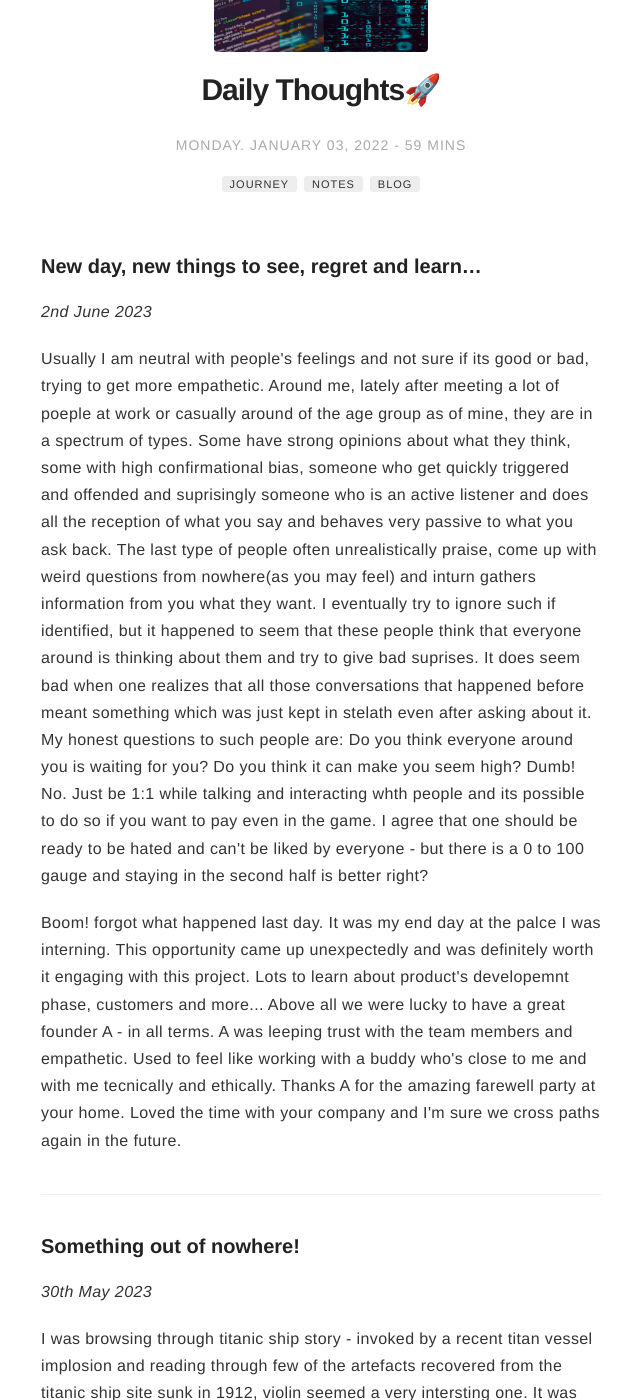
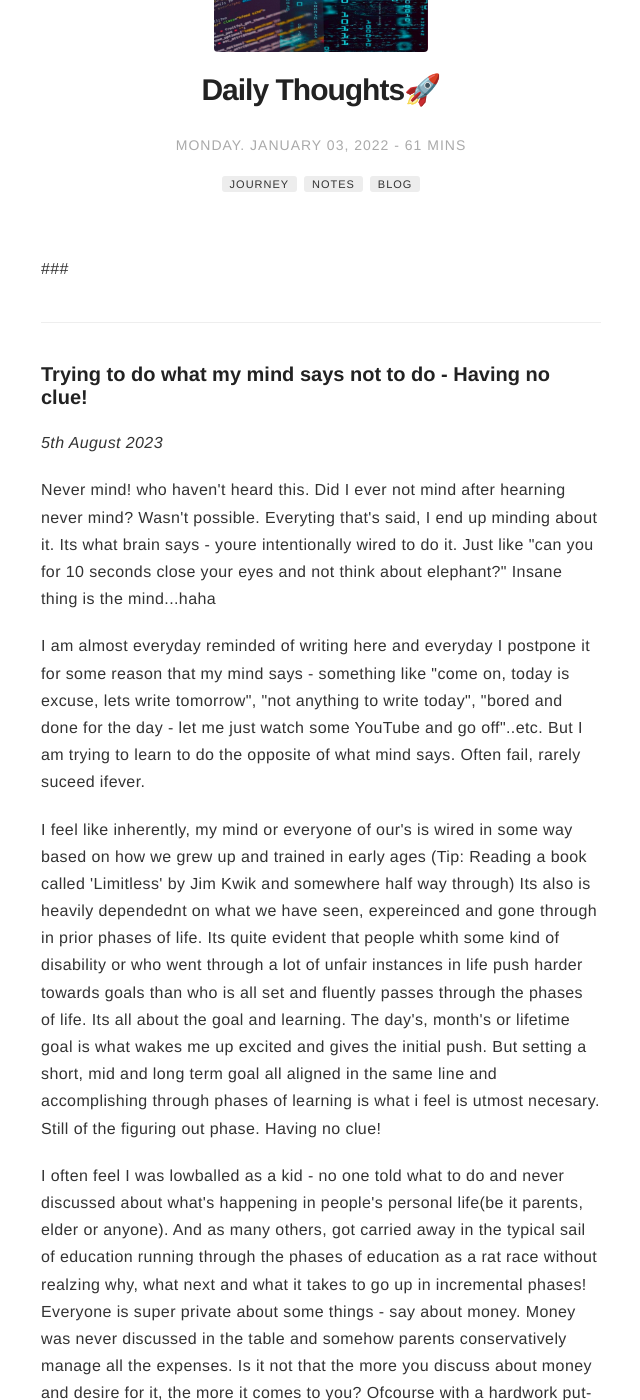
Before and after one commit to ngu25/ngu25.github.io, a Jekyll site: the page built from _posts/2022-01-03-my-daily-journey-blog3.markdown, in a window 1280 px wide and 1400 px high, scrolled down 193 px. Shown: the whole window, without its empty margins (319-959 px from the left). Built offline with Jekyll 4.4.1, drawn with Linux system fonts in a browser that asks for light colours; comment, search, counter and statistics services are not loaded; some of the changed text lies outside the part shown.

Commit message:
daily blog

```diff
--- a/_posts/2022-01-03-my-daily-journey-blog3.markdown
+++ b/_posts/2022-01-03-my-daily-journey-blog3.markdown
@@ -13,6 +13,17 @@ author: navadeepganeshu
 description: Simply to self document and learn from experience. Closed space until you're really curious :)
 ---
 
+###
+
+----
+### Trying to do what my mind says not to do - Having no clue!
+<i>5th August 2023</i>
+<p>Never mind! who haven't heard this. Did I ever not mind after hearning never mind? Wasn't possible. Everyting that's said, I end up minding about it. Its what brain says - youre intentionally wired to do it. Just like "can you for 10 seconds close your eyes and not think about elephant?" Insane thing is the mind...haha</p>
+<p>I am almost everyday reminded of writing here and everyday I postpone it for some reason that my mind says - something like "come on, today is excuse, lets write tomorrow", "not anything to write today", "bored and done for the day - let me just watch some YouTube and go off"..etc. But I am trying to learn to do the opposite of what mind says. Often fail, rarely suceed ifever.</p>
+<p>I feel like inherently, my mind or everyone of our's is wired in some way based on how we grew up and trained  in early ages (Tip: Reading a book called 'Limitless' by Jim Kwik and somewhere half way through) Its also is heavily dependednt on what we have seen, expereinced and gone through in prior phases of life. Its quite evident that people whith some kind of disability or who went through a lot of unfair instances in life push harder towards goals than who is all set and fluently passes through the phases of life. Its all about the goal and learning. The day's, month's or lifetime goal is what wakes me up excited and gives the initial push. But setting a short, mid and long term goal all aligned in the same line and accomplishing  through phases of learning is what i feel is utmost necesary. Still of the figuring out phase. Having no clue!</p>
+<p>I often feel I was lowballed as a kid - no one told what to do and never discussed about what's happening in people's personal life(be it parents, elder or anyone). And as many others, got carried away in the typical sail of education running through the phases of education as a rat race without realzing why, what next and what it takes to go up in incremental phases! Everyone is super private about some things - say about money. Money was never discussed in the table and somehow parents conservatively manage all the expenses. Is it not that the more you discuss about money and desire for it, the more it comes to you? Ofcourse with a hardwork put-up as always. And above all, holding the unexisting perstige about onself.</p>
+
+----
 ### New day, new things to see, regret and learn...
 <i>2nd June 2023</i>
 <p>Usually I am neutral with people's feelings and not sure if its good or bad, trying to get more empathetic. Around me, lately after meeting a lot of poeple at work or casually around of the age group as of mine, they are in a spectrum of types. Some have strong opinions about what they think, some with high confirmational bias, someone who get quickly triggered and offended and suprisingly someone who is an active listener and does all the reception of what you say and behaves very passive to what you ask back. The last type of people often unrealistically praise, come up with weird questions from nowhere(as you may feel) and inturn gathers information from you what they want. I eventually try to ignore such if identified, but it happened to seem that these people think that everyone around is thinking about them and try to give bad suprises. It does seem bad when one realizes that all those conversations that happened before meant something which was just kept in stelath even after asking about it. My honest questions to such people are: Do you think everyone around you is waiting for you? Do you think it can make you seem high? Dumb! No. Just be 1:1 while talking and interacting whth people and its possible to do so if you want to pay even in the game. I agree that one should be ready to be hated and can't be liked by everyone - but there is a 0 to 100 gauge and staying in the second half is better right?</p>
```
